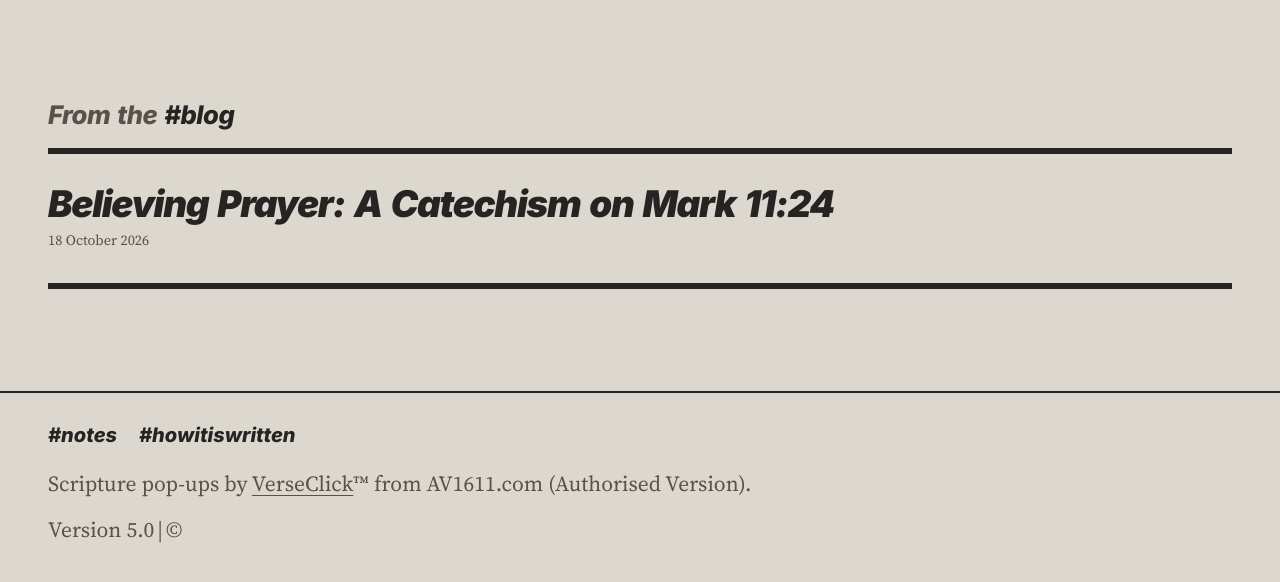
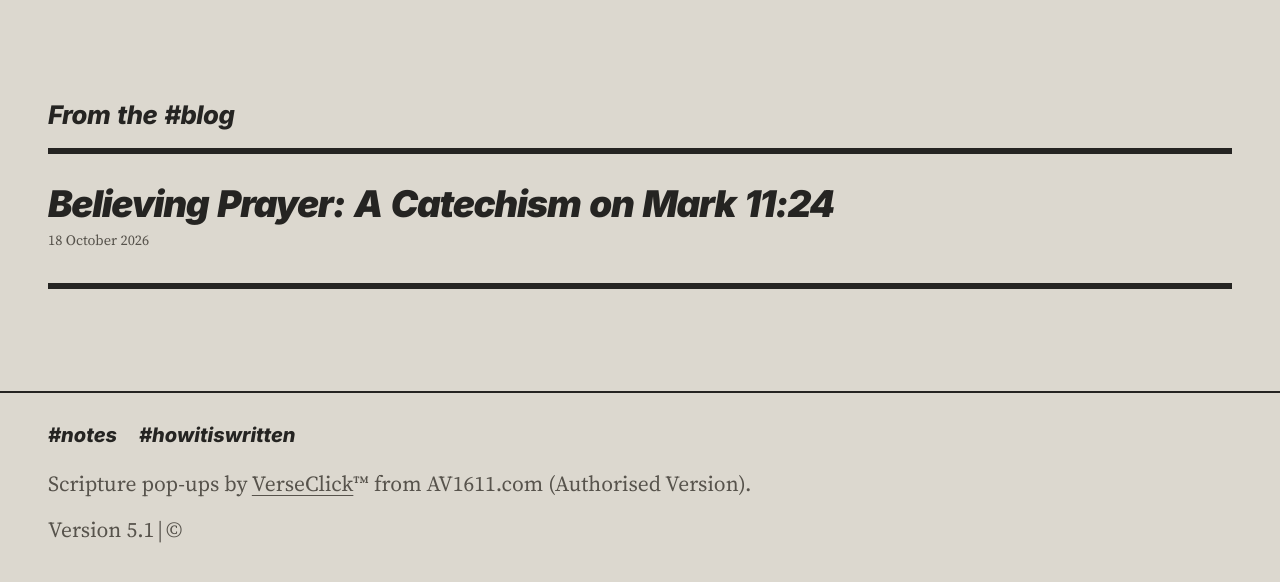
Before and after one commit to ForestWalkUK/truthpeaceandlove, a Jekyll site: the page built from other-beliefs/index.md, in a window 1280 px wide. Shown: the part 283-865 px from the top of the page. Built offline with Jekyll 4.4.1, drawn with Linux system fonts in a browser that asks for light colours.

Commit message:
Lead-in words in ink, not grey (v5.1)
"From the", "More in" and "Back to" before section hashtags now match the hashtag's ink colour instead of grey.

Co-Authored-By: Claude Opus 5.5 <noreply@anthropic.com>

```diff
--- a/_config.yml
+++ b/_config.yml
@@ -3,7 +3,7 @@ lang: en-GB
 url: "https://forestwalkuk.github.io"
 baseurl: "/truthpeaceandlove"
 markdown: kramdown
-site_version: "5.0"
+site_version: "5.1"
 strapline: Found in Jesus Christ
 exclude:
   - README.md
--- a/assets/css/style.css
+++ b/assets/css/style.css
@@ -134,7 +134,7 @@ body{overflow-x:clip}
 .list-title{flex:1 1 100%;font-weight:900;font-size:clamp(1.45rem,3vw,2.3rem);line-height:1.05;letter-spacing:-.035em}
 .prose .list-big{margin:1.5rem 0}
 .more{margin-top:clamp(3.5rem,7vw,6rem)}
-.more-h{margin:0 0 .75rem;font-weight:800;font-size:clamp(1.2rem,2vw,1.6rem);letter-spacing:-.02em;color:var(--muted)}
+.more-h{margin:0 0 .75rem;font-weight:800;font-size:clamp(1.2rem,2vw,1.6rem);letter-spacing:-.02em;color:var(--ink)}
 .more-h a{color:var(--ink);text-decoration:none}
 .more-h a:hover{text-decoration:underline}
 .empty{max-width:34em;margin-top:2rem}
```
Also changed, not shown: CHANGELOG.txt.
